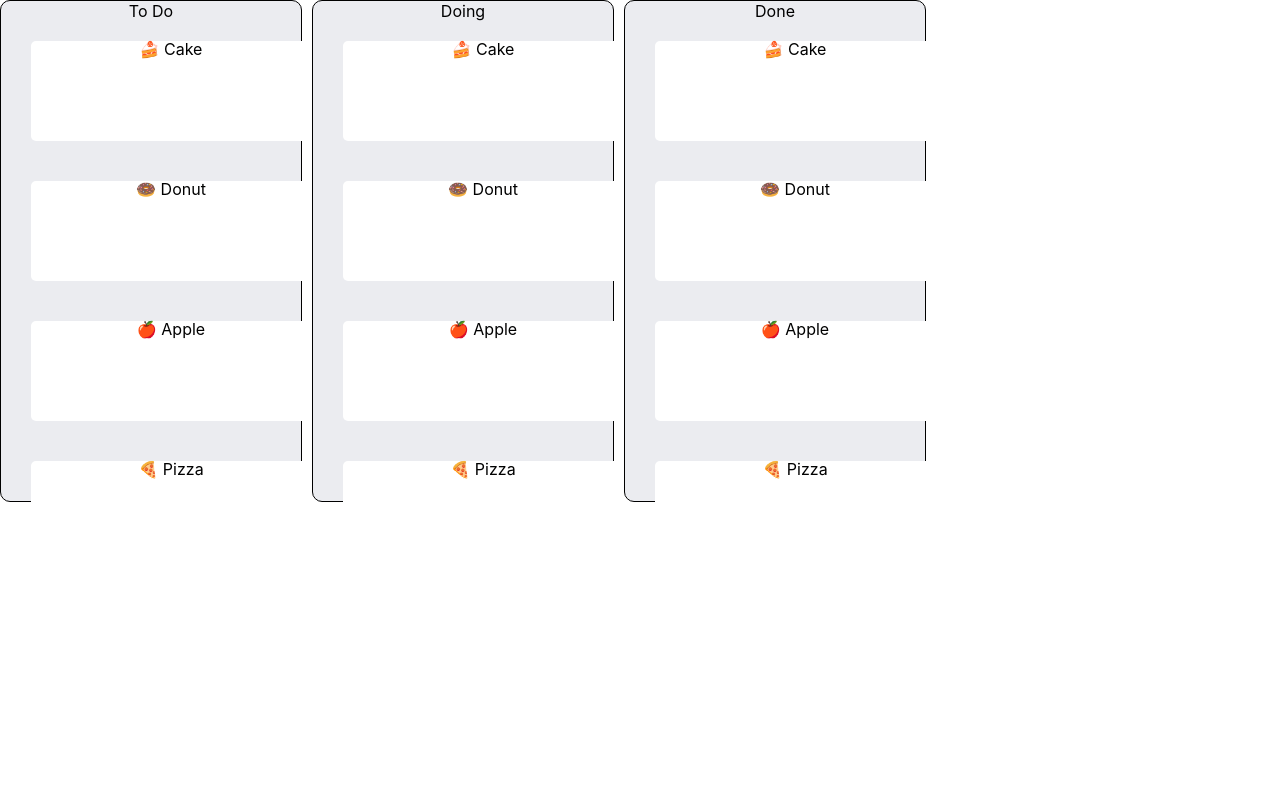
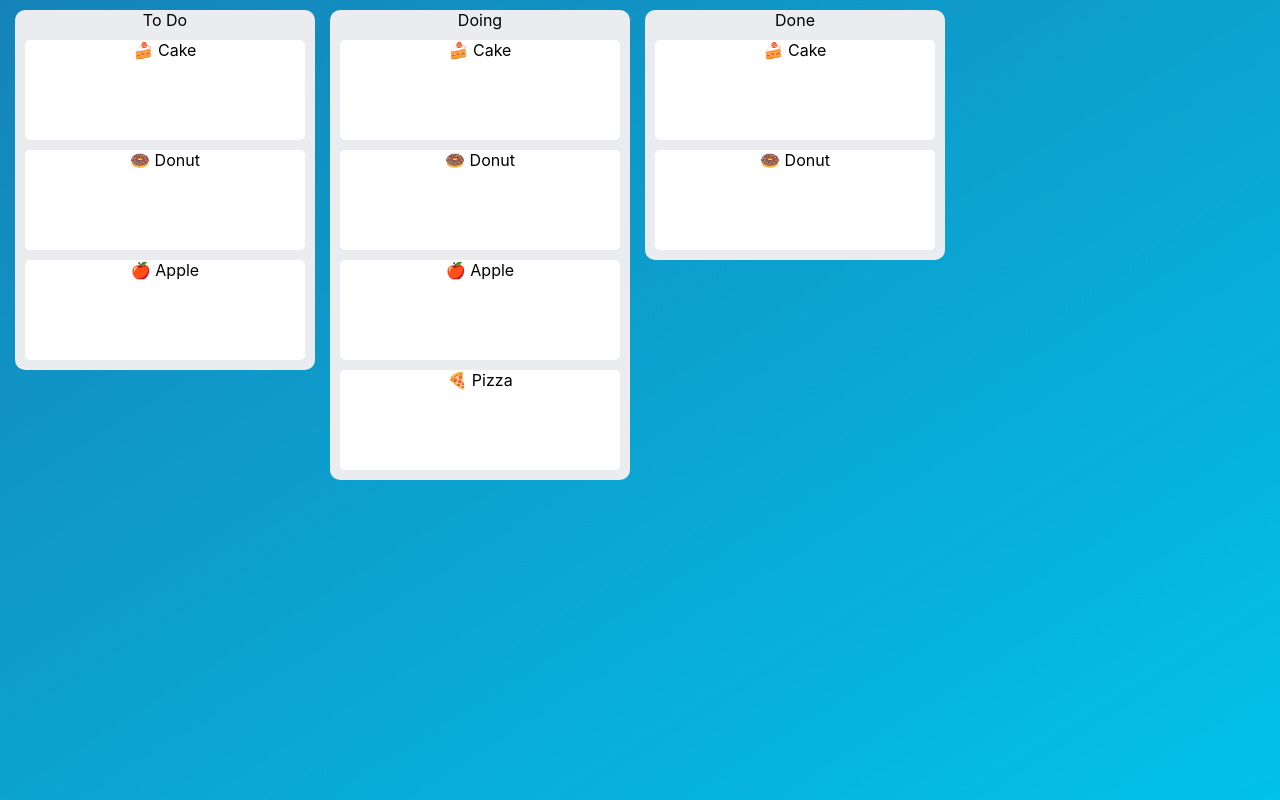
Before and after one commit to notblong/my-draggable-list, a React (Create React App) app: page / in a window 1280 px wide. Built offline with nearby package versions, Linux system fonts and the light colour scheme.

Commit message:
added background gradient, fixed drag & drop in single column

```diff
--- a/src/App.css
+++ b/src/App.css
@@ -1,5 +1,7 @@
 .App {
   text-align: center;
+  background-image: linear-gradient(to bottom right, #1583b8, #02c2e9);
+  height:100vh;
 }
 
 .App-logo {
--- a/src/components/board/Board.css
+++ b/src/components/board/Board.css
@@ -1,4 +1,4 @@
 .board {
 	display: flex;
-	/* border: 1px solid black; */
+	padding-top: 10px;
 }
--- a/src/components/board/Board.js
+++ b/src/components/board/Board.js
@@ -1,13 +1,30 @@
+import { useState } from 'react';
 import Column from '../column/Column';
 import './Board.css';
 
 function Board() {
-	const statusColumns = ['To Do', 'Doing', 'Done'];
+	const [columns, setcolumns] = useState([
+		{
+			uuid: '1',
+			name: 'To Do',
+			cards: ["🍰 Cake", "🍩 Donut", "🍎 Apple"]
+		},
+		{
+			uuid: '2',
+			name: 'Doing',
+			cards: ["🍰 Cake", "🍩 Donut", "🍎 Apple", "🍕 Pizza"]
+		},
+		{
+			uuid: '3',
+			name: 'Done',
+			cards: ["🍰 Cake", "🍩 Donut"]
+		},
+	]);
 
 	return (
 		<div className="board">
-			{statusColumns.map(col => (
-				<Column name={col} />
+			{columns.map(col => (
+				<Column key={col.uuid} column={col} />
 			))}
 		</div>
 	);
--- a/src/components/column/Column.css
+++ b/src/components/column/Column.css
@@ -1,9 +1,10 @@
 .column {
-  border: 1px solid black;
+  border: 0px solid transparent;
   border-radius: 10px;
   width: 300px;
-  height: 500px;
-  margin-right: 10px;
+  height: max-content;
+  min-height: 140px;
+  margin-left: 15px;
   background: #ebecf0;
 }
 
@@ -14,12 +15,8 @@
 }
 
 .column ul li {
-  /* background-color: #383838; */
-  padding: 10px 20px;
+  background-color: #ebecf0;
   position: relative;
-  display: flex;
-  align-items: flex-start;
-  line-height: 1;
 }
 
 .column li .drag {
--- a/src/components/column/Column.js
+++ b/src/components/column/Column.js
@@ -3,36 +3,34 @@ import WorkCard from '../work-card/WorkCard';
 import './Column.css';
 
 function Column(props) {
-  const name = props.name ?? 'Untitled';
-  const [cards, setCards] = useState(["🍰 Cake", "🍩 Donut", "🍎 Apple", "🍕 Pizza"]);
+  const column = props.column;
+  const name = column.name ?? 'Untitled';
+  const [cards, setCards] = useState(column.cards);
   const [dragItem, setDragItem] = useState(null);
   const [dragItemIdx, setDragItemIdx] = useState(null);
 
-  const onDragStart = (e, idx) => {
-    console.log(`on drag [${cards[idx]}]`);
-    setDragItem(cards[idx]);
-    setDragItemIdx(idx);
+  const onDragStart = (e, index) => {
+    console.log(`[${column.uuid}] on drag [${cards[index]}]`);
+    setDragItem(cards[index]);
+    setDragItemIdx(index);
     e.dataTransfer.effectAllowed = "move";
     e.dataTransfer.setData("text/html", e.target.parentNode);
     e.dataTransfer.setDragImage(e.target.parentNode, 20, 20);
   };
 
-  const onDragOver = (e, idx) => {
+  const onDragOver = (e, index) => {
     e.preventDefault();
-    console.log(`drag from [${dragItemIdx}] to [${idx}]`);
-
-    if (idx === dragItemIdx) return;
-
+    console.log(`[${column.uuid}] drag from [${dragItemIdx}] to [${index}]`);
     let tmp = cards.filter(c => c !== dragItem);
-    tmp.splice(idx, 0, dragItem);
+    tmp.splice(index, 0, dragItem);
     setCards(tmp);
   }
 
   const onDragEnd = () => {
     setDragItem(null);
     setDragItemIdx(null);
+    console.log(`[${column.uuid}] drag end`);
   }
-
 
   return (
     <div className="column">
--- /dev/null
+++ b/src/services/drag-service.js
@@ -0,0 +1,3 @@
+export function Drag(columns, from, to) {
+
+}
```
